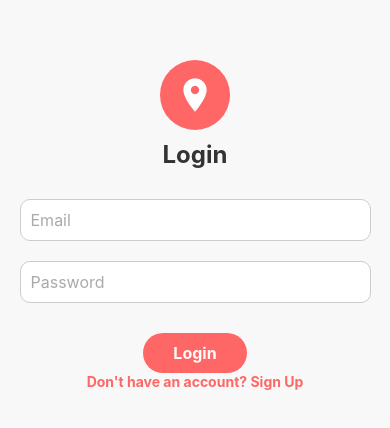
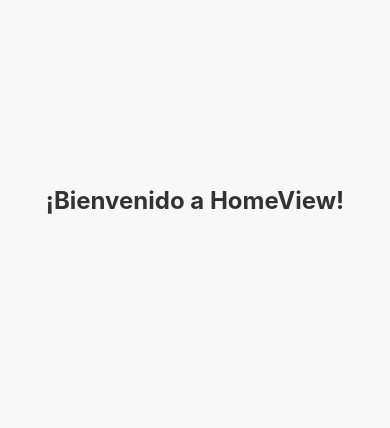
Before and after one commit to DiegoPreza906/ProyectoFinal, a React Native app: screen /HomeView in a window 390 px wide. Shown: the part 222-650 px from the top of the page. Built offline with nearby package versions, Linux system fonts and the light colour scheme.

Commit message:
Conexipon entre vistas

```diff
--- a/App.js
+++ b/App.js
@@ -1,6 +1,18 @@
-import React from 'react';
-import LogIn from './screens/LogIn'; // Importar la nueva vista LogIn
+import React from "react";
+import { NavigationContainer } from "@react-navigation/native";
+import { createStackNavigator } from "@react-navigation/stack";
+import LogIn from "./screens/LogIn";
+import HomeView from "./screens/HomeView"; // Asegúrate de tener este archivo creado
+
+const Stack = createStackNavigator();
 
 export default function App() {
-  return <LogIn />;
+  return (
+    <NavigationContainer>
+      <Stack.Navigator initialRouteName="LogIn" screenOptions={{ headerShown: false }}>
+        <Stack.Screen name="LogIn" component={LogIn} />
+        <Stack.Screen name="HomeView" component={HomeView} />
+      </Stack.Navigator>
+    </NavigationContainer>
+  );
 }
--- a/screens/HomeView.js
+++ b/screens/HomeView.js
@@ -1,150 +1,24 @@
-import React, { useState } from 'react';
-import {
-  View,
-  Text,
-  TextInput,
-  TouchableOpacity,
-  StyleSheet,
-  ImageBackground,
-} from 'react-native';
-import { Picker } from '@react-native-picker/picker'; // Importación correcta
+import React from "react";
+import { View, Text, StyleSheet } from "react-native";
 
-const HomeView = () => {
-  const [weatherCondition, setWeatherCondition] = useState('');
-  const [idealTemp, setIdealTemp] = useState('');
-  const [highestTemp, setHighestTemp] = useState('36');
-  const [lowestTemp, setLowestTemp] = useState('12');
-
+export default function HomeView() {
   return (
-    <ImageBackground
-      source={{ uri: 'https://source.unsplash.com/featured/?city,night' }}
-      style={styles.background}
-    >
-      <View style={styles.container}>
-        <Text style={styles.logo}>
-          Weather <Text style={styles.logoAccent}>Go</Text>
-        </Text>
-
-        <Text style={styles.title}>
-          Choose your perfect <Text style={styles.titleAccent}>weather</Text>
-        </Text>
-
-        {/* Weather Condition Dropdown */}
-        <View style={styles.inputContainer}>
-          <Picker
-            selectedValue={weatherCondition}
-            onValueChange={(itemValue) => setWeatherCondition(itemValue)}
-            style={styles.picker}
-          >
-            <Picker.Item label="☁️ Weather Condition" value="" />
-            <Picker.Item label="Sunny" value="sunny" />
-            <Picker.Item label="Cloudy" value="cloudy" />
-            <Picker.Item label="Rainy" value="rainy" />
-            <Picker.Item label="Snowy" value="snowy" />
-          </Picker>
-        </View>
-
-        {/* Set Your Ideal Temp */}
-        <TextInput
-          style={styles.input}
-          placeholder="🌡️ Set Your Ideal Temp"
-          placeholderTextColor="#888"
-          keyboardType="numeric"
-          value={idealTemp}
-          onChangeText={setIdealTemp}
-        />
-
-        {/* Highest Temp */}
-        <TextInput
-          style={styles.input}
-          placeholder={`☀️ Highest Temp   ${highestTemp} (Temp in Celsius)`}
-          placeholderTextColor="#888"
-          editable={false}
-        />
-
-        {/* Lowest Temp */}
-        <TextInput
-          style={styles.input}
-          placeholder={`❄️ Lowest Temp   ${lowestTemp} (Temp in Celsius)`}
-          placeholderTextColor="#888"
-          editable={false}
-        />
-
-        {/* Button */}
-        <TouchableOpacity style={styles.button}>
-          <Text style={styles.buttonText}>Find Your Perfect Trip</Text>
-        </TouchableOpacity>
-      </View>
-    </ImageBackground>
+    <View style={styles.container}>
+      <Text style={styles.text}>¡Bienvenido a HomeView!</Text>
+    </View>
   );
-};
+}
 
 const styles = StyleSheet.create({
-  background: {
+  container: {
     flex: 1,
-    resizeMode: 'cover',
-    justifyContent: 'center',
+    justifyContent: "center",
+    alignItems: "center",
+    backgroundColor: "#f8f8f8",
   },
-  container: {
-    backgroundColor: 'rgba(255, 255, 255, 0.9)',
-    margin: 20,
-    padding: 20,
-    borderRadius: 10,
-    shadowColor: '#000',
-    shadowOffset: { width: 0, height: 5 },
-    shadowOpacity: 0.2,
-    shadowRadius: 5,
-    elevation: 5,
-  },
-  logo: {
+  text: {
     fontSize: 24,
-    fontWeight: 'bold',
-    textAlign: 'center',
-    color: '#333',
-  },
-  logoAccent: {
-    color: '#ff5b5b',
-  },
-  title: {
-    fontSize: 18,
-    textAlign: 'center',
-    marginVertical: 10,
-    color: '#555',
-  },
-  titleAccent: {
-    color: '#ff5b5b',
-  },
-  inputContainer: {
-    borderWidth: 1,
-    borderColor: '#ccc',
-    borderRadius: 8,
-    marginVertical: 8,
-    overflow: 'hidden',
-  },
-  picker: {
-    height: 50,
-    color: '#555',
-  },
-  input: {
-    borderWidth: 1,
-    borderColor: '#ccc',
-    borderRadius: 8,
-    padding: 10,
-    marginVertical: 8,
-    color: '#333',
-  },
-  button: {
-    backgroundColor: '#ff5b5b',
-    borderRadius: 8,
-    paddingVertical: 12,
-    alignItems: 'center',
-    marginVertical: 8,
-  },
-  buttonText: {
-    color: '#fff',
-    fontSize: 16,
-    fontWeight: 'bold',
+    fontWeight: "bold",
+    color: "#333",
   },
 });
-
-export default HomeView;
--- a/screens/LogIn.js
+++ b/screens/LogIn.js
@@ -1,99 +1,50 @@
-import React, { useState } from 'react';
+import React, { useState } from "react";
 import {
   View,
   Text,
   TextInput,
   TouchableOpacity,
   StyleSheet,
+  Image,
+  ImageBackground,
   Alert,
-  ScrollView,
-} from 'react-native';
-import { getAuth, createUserWithEmailAndPassword, signInWithEmailAndPassword } from 'firebase/auth';
-import Icon from 'react-native-vector-icons/MaterialIcons'; // Importar íconos de Material
+} from "react-native";
+import { useNavigation } from "@react-navigation/native";
+import Icon from "react-native-vector-icons/MaterialIcons"; // Para el icono
+import { logIn } from "../firebase"; // Asegúrate de que esta función esté correctamente implementada
 
-const auth = getAuth();
+export default function LogIn() {
+  const navigation = useNavigation(); // Hook para manejar navegación
+  const [email, setEmail] = useState("");
+  const [password, setPassword] = useState("");
 
-export default function LogIn({ setIsAuthenticated }) {
-  const [email, setEmail] = useState('');
-  const [username, setUsername] = useState('');
-  const [password, setPassword] = useState('');
-  const [isLogin, setIsLogin] = useState(true);
-  const [message, setMessage] = useState('');
-
-  const handleAuthentication = async () => {
-    if (!email || !password) {
-      Alert.alert('Error', 'Por favor, llena todos los campos');
-      return;
-    }
-
-    if (isLogin) {
-      // Login
+  const handleLogIn = async () => {
     try {
-        await signInWithEmailAndPassword(auth, email, password);
-        setIsAuthenticated(true); // Autenticado exitosamente
-        setMessage('Login exitoso!');
+      const user = await logIn(email, password);
+      Alert.alert("Login exitoso", `Bienvenido, ${user.email}`);
+      navigation.navigate("HomeView"); // Redirige a HomeView si es exitoso
     } catch (error) {
-        if (error.code === 'auth/invalid-email') {
-          setMessage('El correo electrónico no es válido.');
-        } else if (error.code === 'auth/user-not-found') {
-          setMessage('No se encuentra un usuario con ese correo electrónico.');
-        } else if (error.code === 'auth/wrong-password') {
-          setMessage('La contraseña es incorrecta.');
-        } else {
-          setMessage('Error al iniciar sesión: ' + error.message);
-        }
-      }
-    } else {
-      // Registro
-      if (!username) {
-        Alert.alert('Error', 'Por favor, ingresa un nombre de usuario');
-        return;
-      }
-
-      try {
-        await createUserWithEmailAndPassword(auth, email, password);
-        setIsAuthenticated(true); // Usuario registrado y autenticado
-        setMessage('Usuario registrado exitosamente!');
-      } catch (error) {
-        if (error.code === 'auth/invalid-email') {
-          setMessage('El correo electrónico no es válido.');
-        } else if (error.code === 'auth/email-already-in-use') {
-          setMessage('El correo electrónico ya está en uso.');
-        } else if (error.code === 'auth/weak-password') {
-          setMessage('La contraseña es demasiado débil.');
-        } else {
-          setMessage('Error al registrar: ' + error.message);
-        }
-      }
+      Alert.alert("Error al iniciar sesión", error.message);
     }
   };
 
   return (
-    <ScrollView contentContainerStyle={styles.container}>
-      <View style={styles.signUpContainer}>
-        <View style={styles.iconContainer}>
-          <Icon name="place" size={40} color="#fff" />
+    <View style={styles.container}>
+      {/* Encabezado con Icono y Título */}
+      <View style={styles.header}>
+        <Icon name="place" size={50} color="#ff5b5b" />
+        <Text style={styles.title}>Log In</Text>
       </View>
-        <Text style={styles.title}>{isLogin ? 'Login' : 'Sign Up'}</Text>
 
+      {/* Campos de Entrada */}
+      <View style={styles.inputContainer}>
         <TextInput
           style={styles.input}
-          placeholder="Email"
+          placeholder="Username"
           placeholderTextColor="#aaa"
           value={email}
           onChangeText={setEmail}
         />
-
-        {!isLogin && (
-          <TextInput
-            style={styles.input}
-            placeholder="Username"
-            placeholderTextColor="#aaa"
-            value={username}
-            onChangeText={setUsername}
-          />
-        )}
-
         <TextInput
           style={styles.input}
           placeholder="Password"
@@ -102,75 +53,106 @@ export default function LogIn({ setIsAuthenticated }) {
           value={password}
           onChangeText={setPassword}
         />
+      </View>
 
-        <TouchableOpacity style={styles.signUpButton} onPress={handleAuthentication}>
-          <Text style={styles.signUpButtonText}>{isLogin ? 'Login' : 'Sign Up'}</Text>
+      {/* Botón de Log In */}
+      <TouchableOpacity style={styles.loginButton} onPress={handleLogIn}>
+        <Text style={styles.loginButtonText}>Log in</Text>
       </TouchableOpacity>
 
-        {message && <Text>{message}</Text>}
+      {/* Imagen inferior */}
+      <View style={styles.imageContainer}>
+        <ImageBackground
+          source={{
+            uri: "https://source.unsplash.com/featured/?nature,waterfall",
+          }}
+          style={styles.backgroundImage}
+          imageStyle={styles.imageStyle}
+        />
+      </View>
 
-        <TouchableOpacity onPress={() => setIsLogin(!isLogin)}>
-          <Text style={styles.toggleText}>
-            {isLogin
-              ? "Don't have an account? Sign Up"
-              : 'Already have an account? Login'}
+      {/* Texto para redirigir a Sign Up */}
+      <TouchableOpacity>
+        <Text style={styles.signupText}>
+          Don’t have an account? <Text style={styles.signupLink}>Sign Up</Text>
         </Text>
       </TouchableOpacity>
     </View>
-    </ScrollView>
   );
 }
 
 const styles = StyleSheet.create({
   container: {
     flex: 1,
-    justifyContent: 'center',
-    alignItems: 'center',
-    backgroundColor: '#f8f8f8',
+    backgroundColor: "#f8f8f8",
+    justifyContent: "space-between",
+    alignItems: "center",
+    paddingVertical: 20,
   },
-  signUpContainer: {
-    width: '90%',
-    alignItems: 'center',
+  header: {
+    alignItems: "center",
     marginTop: 50,
   },
-  iconContainer: {
-    backgroundColor: '#ff6666',
-    borderRadius: 50,
-    padding: 15,
-    marginBottom: 10,
-    alignItems: 'center',
-    justifyContent: 'center',
+  title: {
+    fontSize: 28,
+    fontWeight: "bold",
+    color: "#000",
+    marginTop: 10,
   },
-  title: {
-    fontSize: 24,
-    fontWeight: 'bold',
-    marginBottom: 20,
-    color: '#333',
+  inputContainer: {
+    width: "90%",
+    alignItems: "center",
+    marginTop: 30,
   },
   input: {
-    width: '100%',
+    width: "100%",
+    height: 50,
     borderWidth: 1,
-    borderColor: '#ccc',
-    borderRadius: 10,
-    padding: 10,
+    borderColor: "#ccc",
+    borderRadius: 25,
+    paddingHorizontal: 20,
     marginVertical: 10,
-    backgroundColor: '#fff',
     fontSize: 16,
+    backgroundColor: "#fff",
+    elevation: 2,
   },
-  signUpButton: {
-    backgroundColor: '#ff6666',
-    borderRadius: 20,
-    paddingVertical: 10,
-    paddingHorizontal: 30,
+  loginButton: {
+    backgroundColor: "#ff5b5b",
+    width: "90%",
+    height: 50,
+    borderRadius: 25,
+    justifyContent: "center",
+    alignItems: "center",
+    marginTop: 20,
+    elevation: 3,
+  },
+  loginButtonText: {
+    color: "#fff",
+    fontSize: 18,
+    fontWeight: "bold",
+  },
+  imageContainer: {
+    width: "100%",
+    height: 150,
+    justifyContent: "flex-end",
+    alignItems: "center",
     marginTop: 20,
   },
-  signUpButtonText: {
-    color: '#fff',
-    fontSize: 16,
-    fontWeight: 'bold',
+  backgroundImage: {
+    width: "100%",
+    height: "100%",
   },
-  toggleText: {
-    color: '#ff6666',
-    fontWeight: 'bold',
+  imageStyle: {
+    borderBottomLeftRadius: 120,
+    borderTopRightRadius: 120,
+  },
+  signupText: {
+    color: "#000",
+    fontSize: 14,
+    marginTop: 10,
+  },
+  signupLink: {
+    color: "#ff5b5b",
+    fontWeight: "bold",
   },
 });
```
Also changed, not shown: firebase.js (+19 -22 lines), package.json (+9 -1 lines), 1 other file (tests, documents, lock files or other folders). Lines whose indentation alone changed are shown as unchanged.
